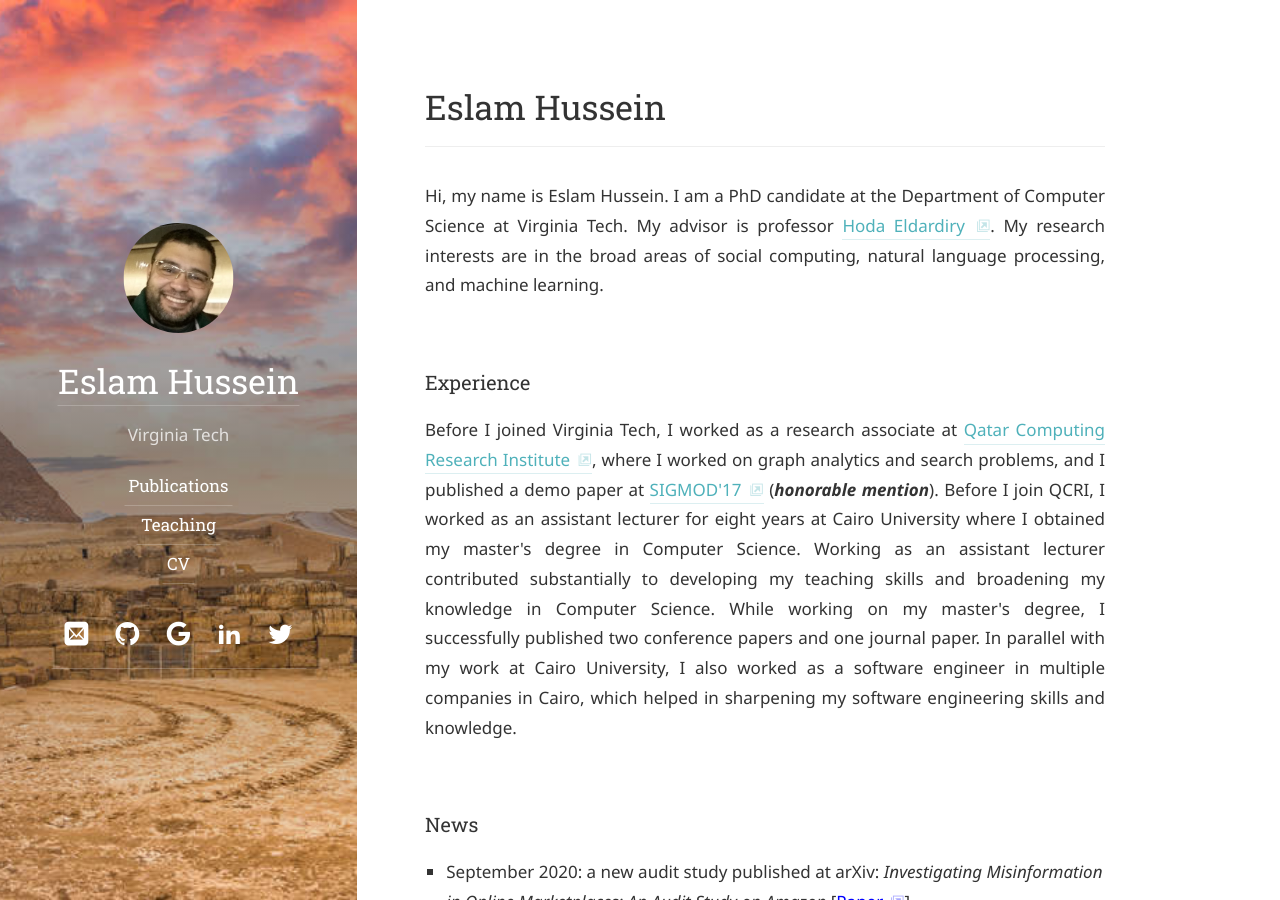
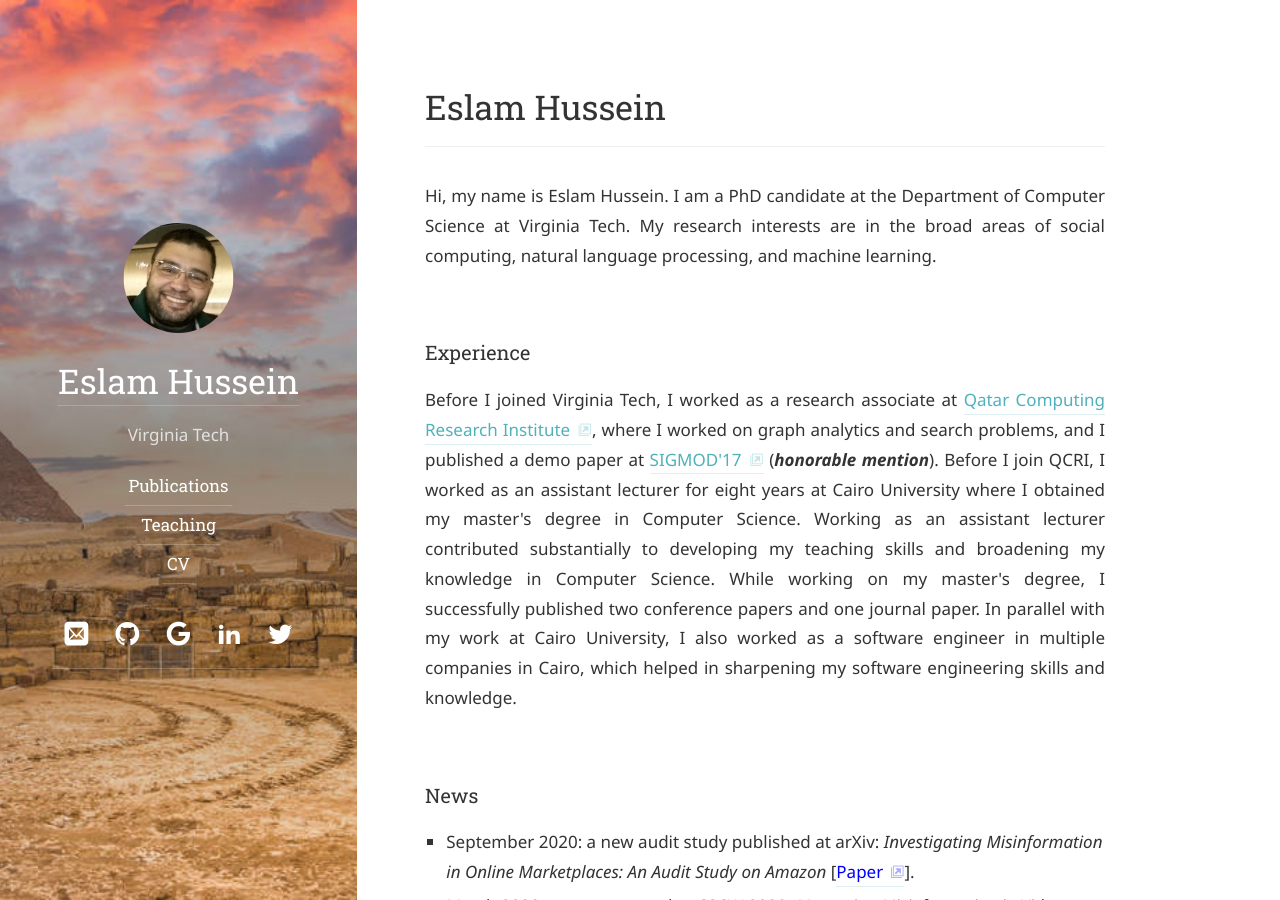
Before and after one commit to EslamAli86/eslamali86.github.io, a Jekyll site: the page built from index.md, in a window 1280 px wide and 900 px high. Built offline with Jekyll 4.4.1, drawn with Linux system fonts in a browser that asks for light colours; some web fonts are replaced.

Commit message:
Update index.md

```diff
--- a/index.md
+++ b/index.md
@@ -4,7 +4,7 @@ title: Eslam Hussein
 cover: false
 ---
 
-<p align="justify">Hi, my name is Eslam Hussein. I am a PhD candidate at the Department of Computer Science at Virginia Tech. My advisor is professor <a href="http://people.cs.vt.edu/hdardiry/">Hoda Eldardiry</a>. My research interests are in the broad areas of social computing, natural language processing, and machine learning.</p>
+<p align="justify">Hi, my name is Eslam Hussein. I am a PhD candidate at the Department of Computer Science at Virginia Tech. My research interests are in the broad areas of social computing, natural language processing, and machine learning.</p>
 
 
 ### Experience
```
